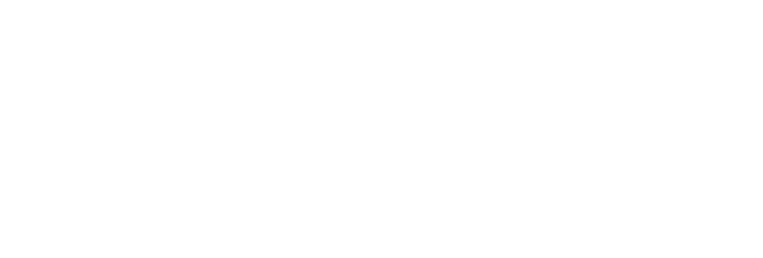
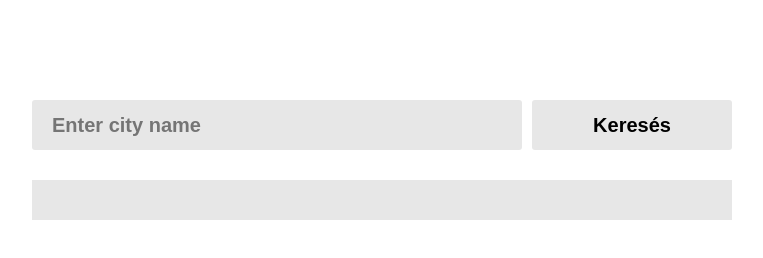
Before and after one commit to zeon77/OpenWeatherMapAPI-v1, a plain HTML site: page index.html in a window 1280 px wide. Shown: the whole page, without its empty margins (258-1021 px from the left). Drawn offline with Linux system fonts and the light colour scheme.

Commit message:
Add markup, style

```diff
--- a/index.html
+++ b/index.html
@@ -9,7 +9,20 @@
 </head>
 <body>
 
+<div class="container">
+  <!-- Search -->
+  <div class="input">
+    <input type="text" class="inputValue" placeholder="Enter city name">
+    <input type="submit" value="Keresés">
+  </div>
 
+  <!-- Response -->
+  <div class="display">
+    <h1 class="name"></h1>
+    <p class="desc"></p>
+    <p class="temp"></p>
+  </div>
+</div>
 
 <script src="app.js"></script>
 </body>
--- a/style.css
+++ b/style.css
@@ -0,0 +1,53 @@
+* {
+  margin: 0;
+  padding: 0;
+  /* font-size: 0; */
+  box-sizing: border-box;
+}
+
+body {
+  font-size: 20px;
+  font-family: "Nunito", sans-serif;
+}
+
+.container {
+  max-width: 700px;
+  margin: 100px auto;
+  text-align: center;
+}
+
+.input {
+  font-size: 0;
+}
+
+input[type="text"] {
+  height: 50px;
+  width: 490px;
+  background: #e7e7e7;
+  font-weight: bold;
+  font-size: 20px;
+  border: none;
+  border-radius: 3px;
+  padding: 1em;
+  margin-right: 10px;
+}
+
+input[type="submit"] {
+  height: 50px;
+  width: 200px;
+  background: #e7e7e7;
+  font-weight: bold;
+  font-size: 20px;
+  border: none;
+  border-radius: 3px;
+  padding-left: 1em;
+  padding-right: 1em;
+}
+
+.display {
+  text-align: center;
+  background: #e7e7e7;
+  padding: 1em;
+  width: 700px;
+  margin: 30px auto;
+}
```
